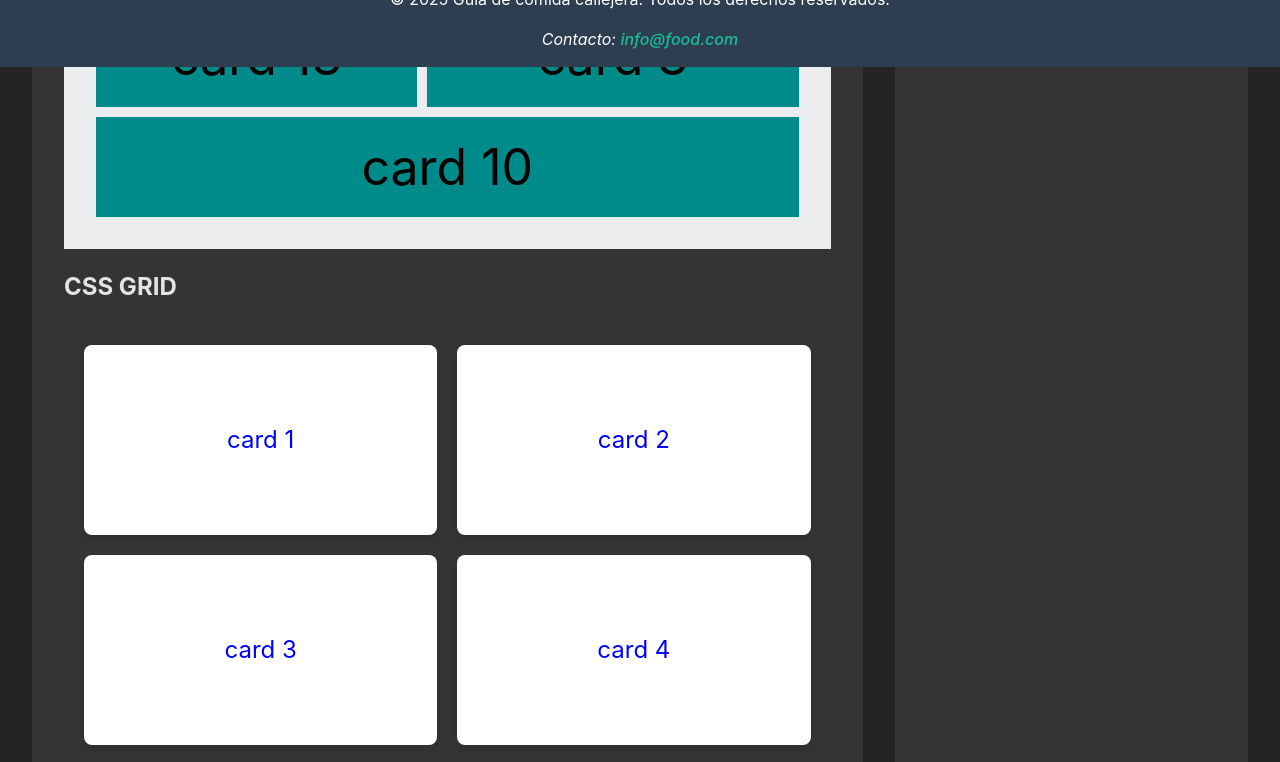
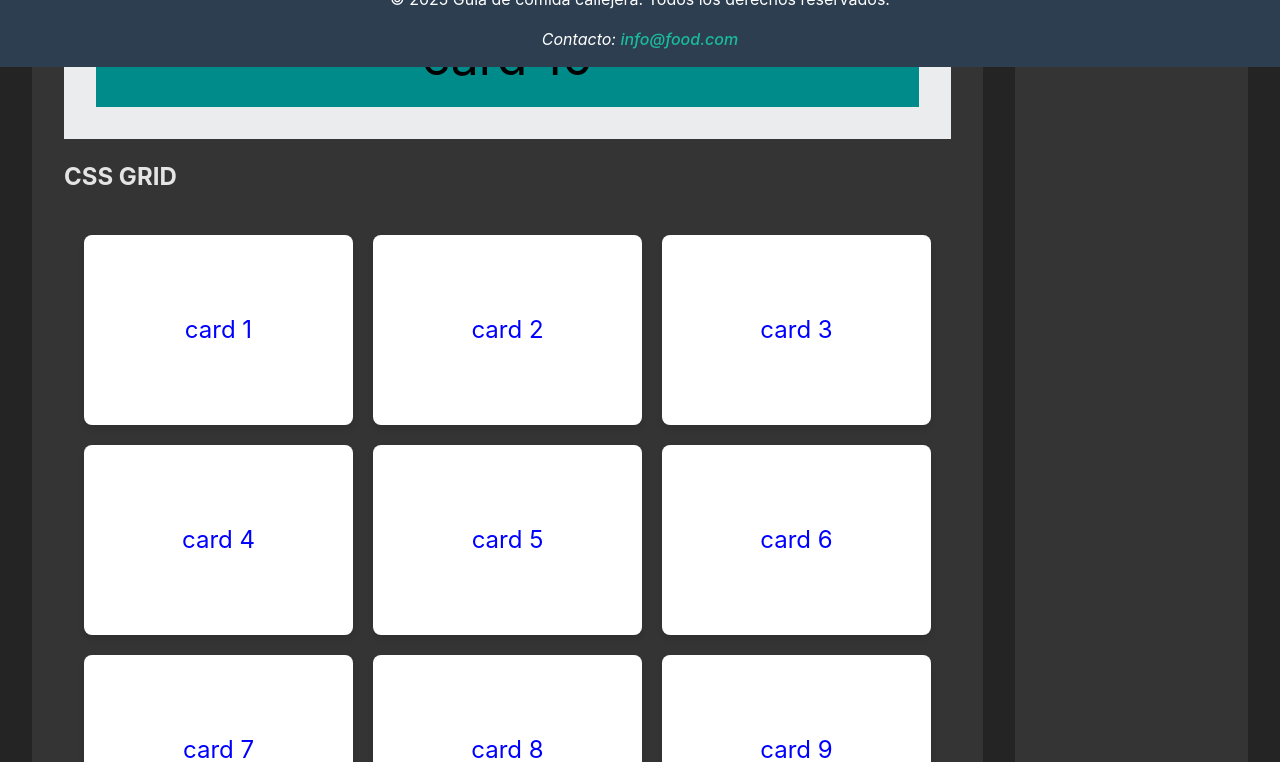
Before and after one commit to kami1185/programacion-web-practica1, a website built with Vite: page index.html in a window 1280 px wide. Shown: the part 733-1495 px from the top of the page. Built offline with nearby package versions, Linux system fonts and the light colour scheme; files whose address does not match are found by name.

Commit message:
modify css files

```diff
--- a/src/style.css
+++ b/src/style.css
@@ -69,7 +69,6 @@ body {
   display: flex;
   width: 100%;
   min-height: 100vh;
-  /* max-width: 1200px; */
   gap: 2rem;
   padding: 2rem;
   margin: 8rem auto;
@@ -77,7 +76,7 @@ body {
 }
 
 .post {
-  flex: 3 1 600px; /* Proporción 3:1 con aside */
+
   background: #353434;
   padding: 2rem;
   border-radius: 8px;
@@ -90,7 +89,7 @@ body {
 
 /* Sidebar */
 .sidebar {
-  flex: 1 1 250px; /* Mínimo de 250px, crece y encoge */
+
   background: #353434;
   padding: 1.5rem;
   border-radius: 8px;
```
